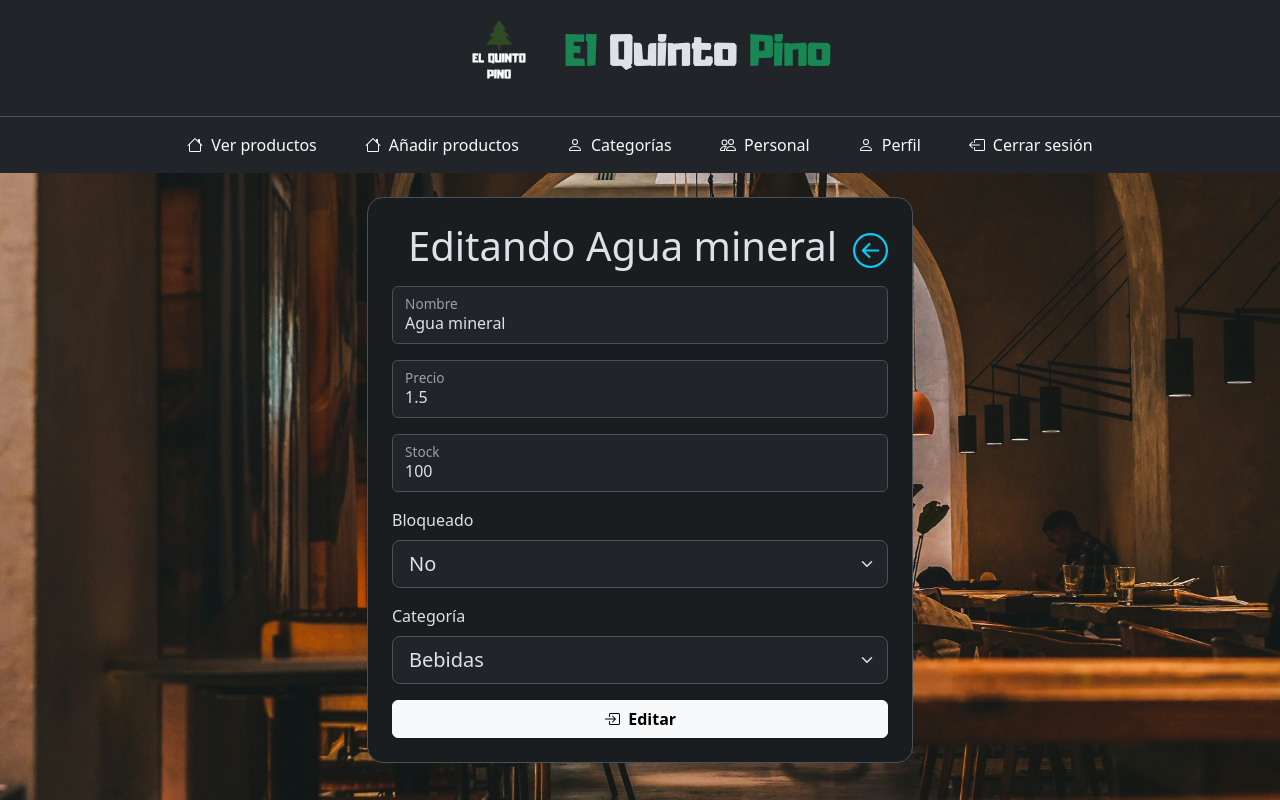
After one commit to amartinezdev/restaurante, a PHP site: page /encargado/editarProducto.php?id=1 in a window 1280 px wide. The commit adds this page. Run offline with PHP 8.4, Linux system fonts and the light colour scheme; a user stored in the database is signed in; data comes from the database, SQL or seed files in the repository.

Commit message:
Añado rol de encargado y funcionalidades.

```diff
--- a/components/header.php
+++ b/components/header.php
@@ -1,6 +1,9 @@
-    <header class="row text-center border-light align-items-center bg-dark">
-      <div class="col-12 d-flex justify-content-center align-items-center">
-        <img src="/restaurante/img/logo_white.png" alt="logo" class="float-end" width="100px" />
-        <h1 class="float-start"><span class="text-success">El</span> Quinto <span class="text-success">Pino</span></h1>
-      </div>
-    </header>
+<header class="row text-center align-items-center p-2"
+  style="background-color: var(--bs-body-bg); color: var(--bs-body-color);">
+  <div class="col-12 d-flex justify-content-center align-items-center">
+    <img src="/restaurante/img/logo_white.png" alt="logo" class="me-3" width="100px">
+    <h1>
+      <span class="text-success">El</span> Quinto <span class="text-success">Pino</span>
+    </h1>
+  </div>
+</header>
--- /dev/null
+++ b/encargado/editarProducto.php
@@ -0,0 +1,135 @@
+<?php
+session_start();
+
+include("../components/conexion.php");
+
+if (!isset($_SESSION["usuario"]) && $_SESION["rol"] == 2) {
+    header("LOCATION: ../index.php");
+    exit;
+}
+?>
+
+<!DOCTYPE html>
+<html lang="es" data-bs-theme="dark">
+
+<head>
+    <meta charset="UTF-8" />
+    <meta name="viewport" content="width=device-width, initial-scale=1" />
+    <title>El Quinto Pino - Cliente</title>
+    <link rel="stylesheet" href="../bootstrap/css/bootstrap.min.css" />
+    <!-- <link href="https://cdn.jsdelivr.net/npm/bootstrap-icons@1.11.3/font/bootstrap-icons.css" rel="stylesheet" /> -->
+    <link rel="stylesheet" href="../styles.css" />
+</head>
+
+<body>
+    <div class="container-fluid min-vh-100 d-flex flex-column">
+        <!-- HEADER + NAV -->
+        <?php
+        include("../components/header.php");
+        include("navbar.php");
+        $usuario = $_SESSION["usuario"];
+
+        $idProducto = $_GET["id"];
+        $_SESSION["idProducto"] = $idProducto;
+
+        $consulta = "SELECT * FROM producto WHERE id = '$idProducto'";
+        $result = mysqli_query($conn, $consulta);
+
+        $row = mysqli_fetch_array($result);
+        ?>
+
+        <!-- CONTENIDO PRINCIPAL -->
+        <main class="container my-4 flex-grow-1">
+            <div class="row justify-content-center">
+                <div class="col-12 col-md-10 col-lg-8 col-xl-6">
+                    <section class="bg-dark-subtle border rounded-4 p-3 p-sm-4">
+                        <header class="text-center mb-3">
+                            <h2 class="display-6">
+                                <a href="/restaurante/encargado/encargado.php" class="float-end link-info"> <svg xmlns="http://www.w3.org/2000/svg" width="35" height="35" fill="currentColor" class="bi bi-arrow-left-circle" viewBox="0 0 16 16">
+                                        <path fill-rule="evenodd" d="M1 8a7 7 0 1 0 14 0A7 7 0 0 0 1 8m15 0A8 8 0 1 1 0 8a8 8 0 0 1 16 0m-4.5-.5a.5.5 0 0 1 0 1H5.707l2.147 2.146a.5.5 0 0 1-.708.708l-3-3a.5.5 0 0 1 0-.708l3-3a.5.5 0 1 1 .708.708L5.707 7.5z" />
+                                    </svg></a>
+                                Editando <strong><?php echo $row["nombre"] ?></strong>
+                            </h2>
+                        </header>
+                        <div class="row justify-content-center">
+                            <form action="editarProducto02.php" method="post" class="col-12">
+                                <div class="form-floating mb-3">
+                                    <input type="text" class="form-control" id="nombre" name="nombre" placeholder="Nombre" value="<?php echo $row["nombre"] ?>" required />
+                                    <label for="nombre">Nombre</label>
+                                </div>
+                                <div class="form-floating mb-3">
+                                    <input type="text" class="form-control" id="precio" name="precio" placeholder="Precio" value="<?php echo $row["precio"] ?>" required />
+                                    <label for="precio">Precio</label>
+                                </div>
+
+                                <div class="form-floating mb-3">
+                                    <input type="text" class="form-control" id="stock" name="stock" placeholder="Stock" value="<?php echo $row["stock"] ?>" required />
+                                    <label for="stock">Stock</label>
+                                </div>
+                                <div class="form-floating mb-3">
+                                    <div class="mb-3">
+                                        <label for="bloqueado" class="form-label">Bloqueado</label>
+                                        <select
+                                            class="form-select form-select-lg"
+                                            name="bloqueado"
+                                            id="bloqueado">
+
+                                            <?php
+                                            if ($row["estado"] == 1) {
+                                            ?>
+                                                <option value="no" selected>No</option>
+                                                <option value="si">Si</option>
+                                            <?php
+                                            } else {
+                                            ?>
+                                                <option value="si" selected>Si</option>
+                                                <option value="no">No</option>
+                                            <?php
+                                            }
+                                            ?>
+
+                                        </select>
+                                    </div>
+                                </div>
+                                <div class="form-floating mb-3">
+                                    <div class="mb-3">
+                                        <label for="cat" class="form-label">Categoría</label>
+                                        <select
+                                            class="form-select form-select-lg"
+                                            name="cat"
+                                            id="cat">
+                                            <?php
+                                            $consultaCat = "SELECT nombre FROM categoria";
+                                            $resultCat = mysqli_query($conn, $consultaCat);
+
+                                            while ($rowCat = mysqli_fetch_array($resultCat)) {
+                                                print("<option>" . $rowCat["nombre"] . "</option>");
+                                            }
+
+                                            ?>
+                                        </select>
+                                    </div>
+
+                                </div>
+                                <div class="d-grid ">
+                                    <button type="submit" class="btn btn-light fw-bold lead d-flex align-items-center justify-content-center">
+                                        <svg xmlns="http://www.w3.org/2000/svg" width="16" height="16" fill="currentColor" class="bi bi-box-arrow-in-right" viewBox="0 0 16 16">
+                                            <path fill-rule="evenodd" d="M6 3.5a.5.5 0 0 1 .5-.5h8a.5.5 0 0 1 .5.5v9a.5.5 0 0 1-.5.5h-8a.5.5 0 0 1-.5-.5v-2a.5.5 0 0 0-1 0v2A1.5 1.5 0 0 0 6.5 14h8a1.5 1.5 0 0 0 1.5-1.5v-9A1.5 1.5 0 0 0 14.5 2h-8A1.5 1.5 0 0 0 5 3.5v2a.5.5 0 0 0 1 0z" />
+                                            <path fill-rule="evenodd" d="M11.854 8.354a.5.5 0 0 0 0-.708l-3-3a.5.5 0 1 0-.708.708L10.293 7.5H1.5a.5.5 0 0 0 0 1h8.793l-2.147 2.146a.5.5 0 0 0 .708.708z" />
+                                        </svg>
+                                        &nbsp; Editar</button>
+                                </div>
+                            </form>
+                        </div>
+
+                    </section>
+                </div>
+            </div>
+        </main>
+    </div>
+
+
+    <script src="../bootstrap/js/bootstrap.bundle.min.js"></script>
+</body>
+
+</html>
--- /dev/null
+++ b/encargado/navbar.php
@@ -0,0 +1,90 @@
+<?php
+// ************* NAVBAR DE ENCARGADO *************
+$active  = $active  ?? '';
+?>
+
+<div class="row">
+    <nav class="navbar navbar-expand-lg navbar-dark bg-dark border-top justify-content-end w-100">
+        <!-- Botón hamburguesa -->
+        <button class="navbar-toggler ms-auto me-3" type="button" data-bs-toggle="collapse" data-bs-target="#navbarMain"
+            aria-controls="navbarMain" aria-expanded="false" aria-label="Toggle navigation">
+            <span class="navbar-toggler-icon"></span>
+        </button>
+
+        <!-- Contenedor colapsable -->
+        <div class="collapse navbar-collapse justify-content-center" id="navbarMain">
+            <ul class="navbar-nav mb-2 mb-lg-0 text-center">
+                <!-- Ver productos -->
+                <li class="nav-item mx-3">
+                    <a class="nav-link d-flex align-items-center justify-content-center <?php echo $active === 'productos' ? 'text-secondary' : 'text-light' ?>"
+                        href="/restaurante/encargado/encargado.php">
+                        <svg xmlns="http://www.w3.org/2000/svg" width="16" height="16"
+                            fill="currentColor" class="bi bi-house me-2" viewBox="0 0 16 16">
+                            <path d="M8.707 1.5a1 1 0 0 0-1.414 0L.646 8.146a.5.5 0 0 0 .708.708L2 8.207V13.5A1.5 1.5 0 0 0 3.5 15h9a1.5 1.5 0 0 0 1.5-1.5V8.207l.646.647a.5.5 0 0 0 .708-.708L13 5.793V2.5a.5.5 0 0 0-.5-.5h-1a.5.5 0 0 0-.5.5v1.293zM13 7.207V13.5a.5.5 0 0 1-.5.5h-9a.5.5 0 0 1-.5-.5V7.207l5-5z" />
+                        </svg>
+                        Ver productos
+                    </a>
+                </li>
+
+                <!-- Añadir productos -->
+                <li class="nav-item mx-3">
+                    <a class="nav-link d-flex align-items-center justify-content-center <?php echo $active === 'addproductos' ? 'text-secondary' : 'text-light' ?>"
+                        href="/restaurante/encargado/addProductos.php">
+                        <svg xmlns="http://www.w3.org/2000/svg" width="16" height="16"
+                            fill="currentColor" class="bi bi-house me-2" viewBox="0 0 16 16">
+                            <path d="M8.707 1.5a1 1 0 0 0-1.414 0L.646 8.146a.5.5 0 0 0 .708.708L2 8.207V13.5A1.5 1.5 0 0 0 3.5 15h9a1.5 1.5 0 0 0 1.5-1.5V8.207l.646.647a.5.5 0 0 0 .708-.708L13 5.793V2.5a.5.5 0 0 0-.5-.5h-1a.5.5 0 0 0-.5.5v1.293zM13 7.207V13.5a.5.5 0 0 1-.5.5h-9a.5.5 0 0 1-.5-.5V7.207l5-5z" />
+                        </svg>
+                        Añadir productos
+                    </a>
+                </li>
+
+                <!-- Categorías -->
+                <li class="nav-item mx-3">
+                    <a class="nav-link d-flex align-items-center justify-content-center <?php echo $active === 'perfil' ? 'text-secondary' : 'text-light' ?>"
+                        href="/restaurante/encargado/perfil.php">
+                        <svg xmlns="http://www.w3.org/2000/svg" width="16" height="16"
+                            fill="currentColor" class="bi bi-person me-2" viewBox="0 0 16 16">
+                            <path d="M8 8a3 3 0 1 0 0-6 3 3 0 0 0 0 6m2-3a2 2 0 1 1-4 0 2 2 0 0 1 4 0m4 8c0 1-1 1-1 1H3s-1 0-1-1 1-4 6-4 6 3 6 4m-1-.004c-.001-.246-.154-.986-.832-1.664C11.516 10.68 10.289 10 8 10s-3.516.68-4.168 1.332c-.678.678-.83 1.418-.832 1.664z" />
+                        </svg>
+                        Categorías
+                    </a>
+                </li>
+
+                <!-- Personal -->
+                <li class="nav-item mx-3">
+                    <a class="nav-link d-flex align-items-center justify-content-center <?php echo $active === 'personal' ? 'text-secondary' : 'text-light' ?>"
+                        href="/restaurante/encargado/personal.php">
+                        <svg xmlns="http://www.w3.org/2000/svg" width="16" height="16" fill="currentColor" class="bi bi-people" viewBox="0 0 16 16">
+                            <path d="M15 14s1 0 1-1-1-4-5-4-5 3-5 4 1 1 1 1zm-7.978-1L7 12.996c.001-.264.167-1.03.76-1.72C8.312 10.629 9.282 10 11 10c1.717 0 2.687.63 3.24 1.276.593.69.758 1.457.76 1.72l-.008.002-.014.002zM11 7a2 2 0 1 0 0-4 2 2 0 0 0 0 4m3-2a3 3 0 1 1-6 0 3 3 0 0 1 6 0M6.936 9.28a6 6 0 0 0-1.23-.247A7 7 0 0 0 5 9c-4 0-5 3-5 4q0 1 1 1h4.216A2.24 2.24 0 0 1 5 13c0-1.01.377-2.042 1.09-2.904.243-.294.526-.569.846-.816M4.92 10A5.5 5.5 0 0 0 4 13H1c0-.26.164-1.03.76-1.724.545-.636 1.492-1.256 3.16-1.275ZM1.5 5.5a3 3 0 1 1 6 0 3 3 0 0 1-6 0m3-2a2 2 0 1 0 0 4 2 2 0 0 0 0-4" />
+                        </svg>
+                        &nbsp;&nbsp;Personal
+                    </a>
+                </li>
+
+                <!-- Perfil -->
+                <li class="nav-item mx-3">
+                    <a class="nav-link d-flex align-items-center justify-content-center <?php echo $active === 'perfil' ? 'text-secondary' : 'text-light' ?>"
+                        href="/restaurante/encargado/perfil.php">
+                        <svg xmlns="http://www.w3.org/2000/svg" width="16" height="16"
+                            fill="currentColor" class="bi bi-person me-2" viewBox="0 0 16 16">
+                            <path d="M8 8a3 3 0 1 0 0-6 3 3 0 0 0 0 6m2-3a2 2 0 1 1-4 0 2 2 0 0 1 4 0m4 8c0 1-1 1-1 1H3s-1 0-1-1 1-4 6-4 6 3 6 4m-1-.004c-.001-.246-.154-.986-.832-1.664C11.516 10.68 10.289 10 8 10s-3.516.68-4.168 1.332c-.678.678-.83 1.418-.832 1.664z" />
+                        </svg>
+                        Perfil
+                    </a>
+                </li>
+
+                <!-- Cerrar sesión -->
+                <li class="nav-item mx-3">
+                    <a class="nav-link d-flex align-items-center justify-content-center text-light" href="cerrarSesion.php">
+                        <svg xmlns="http://www.w3.org/2000/svg" width="16" height="16"
+                            fill="currentColor" class="bi bi-box-arrow-left me-2" viewBox="0 0 16 16">
+                            <path fill-rule="evenodd" d="M6 12.5a.5.5 0 0 0 .5.5h8a.5.5 0 0 0 .5-.5v-9a.5.5 0 0 0-.5-.5h-8a.5.5 0 0 0-.5.5v2a.5.5 0 0 1-1 0v-2A1.5 1.5 0 0 1 6.5 2h8A1.5 1.5 0 0 1 16 3.5v9a1.5 1.5 0 0 1-1.5 1.5h-8A1.5 1.5 0 0 1 5 12.5v-2a.5.5 0 0 1 1 0z" />
+                            <path fill-rule="evenodd" d="M.146 8.354a.5.5 0 0 1 0-.708l3-3a.5.5 0 1 1 .708.708L1.707 7.5H10.5a.5.5 0 0 1 0 1H1.707l2.147 2.146a.5.5 0 0 1-.708.708z" />
+                        </svg>
+                        Cerrar sesión
+                    </a>
+                </li>
+            </ul>
+        </div>
+    </nav>
+</div>
--- a/index.php
+++ b/index.php
@@ -49,8 +49,8 @@ include("components/conexion.php");
           header("LOCATION: camarero/camarero.php");
           $mensaje = "Soy rol 1";
         } else if ($row2["rol"] == 2) {
-          // header("LOCATION: encargado/encargado.php");
-          $mensaje = "Soy rol 2";
+          header("LOCATION: encargado/encargado.php");
+          $mensaje = $row2['rol'];
         }
       } else if ($row == 0) {
         $mensaje = "Usuario o contraseña incorrectos.";
```
Also changed, not shown: encargado/addProductos.php (added, +114 -0 lines), encargado/addProductos02.php (added, +41 -0 lines), encargado/bloquearProducto.php (added, +22 -0 lines), encargado/desbloquearProducto.php (added, +22 -0 lines), encargado/editarProducto02.php (added, +42 -0 lines), encargado/encargado.php (+80 -10 lines).
